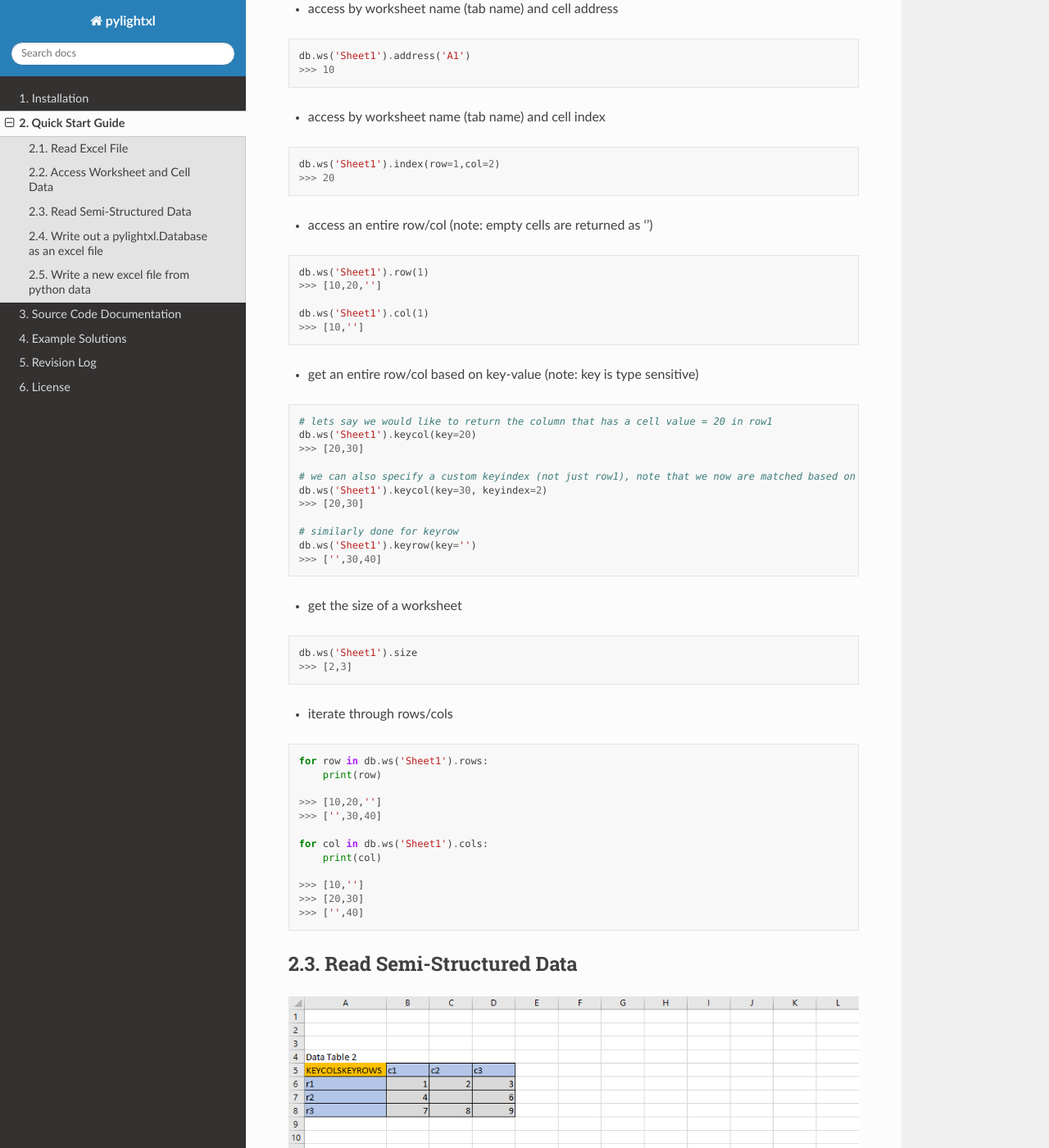
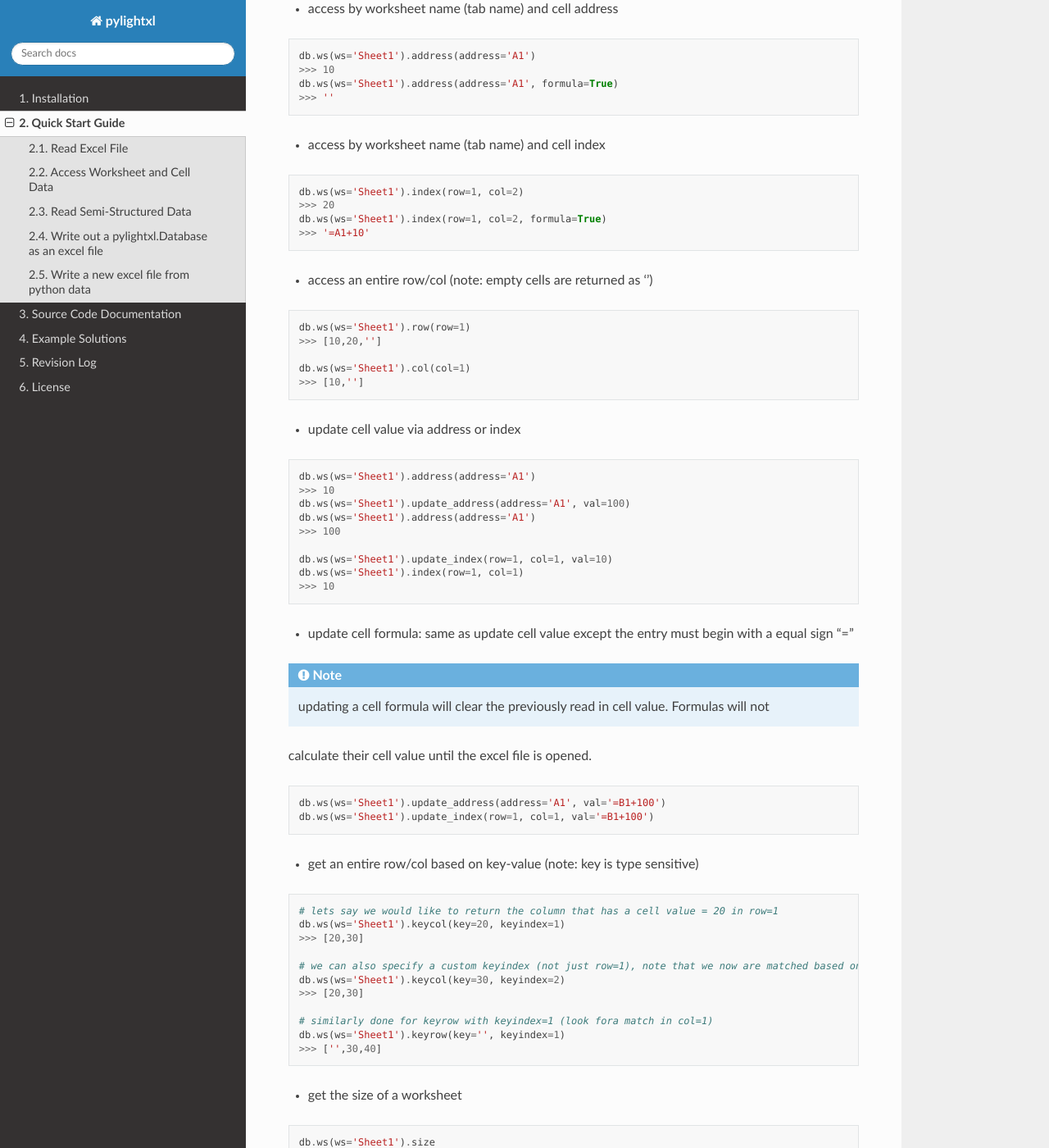
Before and after one commit to PydPiper/pylightxl, a Sphinx documentation site: the page built from doc/source/quickstart.rst, in a window 1280 px wide and 1400 px high, scrolled down 1119 px. Shown: the whole window at 82% size. Built offline with Sphinx 7.4.7 and the Read the Docs theme 2.0.0, drawn with Linux system fonts in a browser that asks for light colours; some of the changed text lies outside the part shown.

Commit message:
update func args and docs for consistency

```diff
--- a/doc/source/quickstart.rst
+++ b/doc/source/quickstart.rst
@@ -15,10 +15,10 @@ Read Excel File
     import pylightxl as xl
 
     # readxl returns a pylightxl database that holds all worksheets and its data
-    db = xl.readxl('folder1/folder2/excelfile.xlsx')
+    db = xl.readxl(fn='folder1/folder2/excelfile.xlsx')
 
     # read only selective sheetnames
-    db = xl.readxl('folder1/folder2/excelfile.xlsx', ('Sheet1','Sheet3'))
+    db = xl.readxl(fn='folder1/folder2/excelfile.xlsx', ws=('Sheet1','Sheet3'))
 
     # return all sheetnames
     db.ws_names
@@ -41,53 +41,81 @@ following cell content:
 
     import pylightxl as xl
 
-    db = xl.readxl('excelfile.xlsx')
+    db = xl.readxl(fn='excelfile.xlsx')
 
 - access by worksheet name (tab name) and cell address
 
 .. code-block:: python
 
-    db.ws('Sheet1').address('A1')
+    db.ws(ws='Sheet1').address(address='A1')
     >>> 10
+    db.ws(ws='Sheet1').address(address='A1', formula=True)
+    >>> ''
 
 - access by worksheet name (tab name) and cell index
 
 .. code-block:: python
 
-    db.ws('Sheet1').index(row=1,col=2)
+    db.ws(ws='Sheet1').index(row=1, col=2)
     >>> 20
+    db.ws(ws='Sheet1').index(row=1, col=2, formula=True)
+    >>> '=A1+10'
 
 - access an entire row/col (note: empty cells are returned as '')
 
 .. code-block:: python
 
-    db.ws('Sheet1').row(1)
+    db.ws(ws='Sheet1').row(row=1)
     >>> [10,20,'']
 
-    db.ws('Sheet1').col(1)
+    db.ws(ws='Sheet1').col(col=1)
     >>> [10,'']
+
+- update cell value via address or index
+
+.. code-block:: python
+
+   db.ws(ws='Sheet1').address(address='A1')
+   >>> 10
+   db.ws(ws='Sheet1').update_address(address='A1', val=100)
+   db.ws(ws='Sheet1').address(address='A1')
+   >>> 100
+
+   db.ws(ws='Sheet1').update_index(row=1, col=1, val=10)
+   db.ws(ws='Sheet1').index(row=1, col=1)
+   >>> 10
+
+- update cell formula: same as update cell value except the entry must begin with a equal sign "="
+
+.. note:: updating a cell formula will clear the previously read in cell value. Formulas will not
+calculate their cell value until the excel file is opened.
+
+.. code-block:: python
+
+   db.ws(ws='Sheet1').update_address(address='A1', val='=B1+100')
+   db.ws(ws='Sheet1').update_index(row=1, col=1, val='=B1+100')
 
 - get an entire row/col based on key-value (note: key is type sensitive)
 
 .. code-block:: python
 
-    # lets say we would like to return the column that has a cell value = 20 in row1
-    db.ws('Sheet1').keycol(key=20)
+    # lets say we would like to return the column that has a cell value = 20 in row=1
+    db.ws(ws='Sheet1').keycol(key=20, keyindex=1)
     >>> [20,30]
 
-    # we can also specify a custom keyindex (not just row1), note that we now are matched based on row2
-    db.ws('Sheet1').keycol(key=30, keyindex=2)
+    # we can also specify a custom keyindex (not just row=1), note that we now are matched based on row=2
+    db.ws(ws='Sheet1').keycol(key=30, keyindex=2)
     >>> [20,30]
 
-    # similarly done for keyrow
-    db.ws('Sheet1').keyrow(key='')
+    # similarly done for keyrow with keyindex=1 (look fora match in col=1)
+    db.ws(ws='Sheet1').keyrow(key='', keyindex=1)
     >>> ['',30,40]
 
 - get the size of a worksheet
 
 .. code-block:: python
 
-    db.ws('Sheet1').size
+    db.ws(ws='Sheet1').size
     >>> [2,3]
 
 
@@ -95,13 +123,13 @@ following cell content:
 
 .. code-block:: python
 
-    for row in db.ws('Sheet1').rows:
+    for row in db.ws(ws='Sheet1').rows:
         print(row)
 
     >>> [10,20,'']
     >>> ['',30,40]
 
-    for col in db.ws('Sheet1').cols:
+    for col in db.ws(ws='Sheet1').cols:
         print(col)
 
     >>> [10,'']
@@ -118,10 +146,10 @@ Read Semi-Structured Data
 .. code-block:: python
 
     import pylightxl
-    db = pylightxl.readxl('Book1.xlsx')
+    db = pylightxl.readxl(fn='Book1.xlsx')
 
     # request a semi-structured data (ssd) output
-    ssd = db.ws('Sheet1').ssd(keycols="KEYCOLS", keyrows="KEYROWS")
+    ssd = db.ws(ws='Sheet1').ssd(keycols="KEYCOLS", keyrows="KEYROWS")
 
     ssd[0]
     >>> {'keyrows': ['r1', 'r2', 'r3'], 'keycols': ['c1', 'c2', 'c3'], 'data': [[1, 2, 3], [4, '', 6], [7, 8, 9]]}
@@ -143,19 +171,19 @@ Note that equations typed by the user will not calculate for its value until the
    import pylightxl as xl
 
    # read in an existing worksheet and change values of its cells (same worksheet as above)
-   db = xl.readxl('excelfile.xlsx')
+   db = xl.readxl(fn='excelfile.xlsx')
    # overwrite existing number value
-   db.ws('Sheet1').index(row=1, col=1)
+   db.ws(ws='Sheet1').index(row=1, col=1)
    >>> 10
-   db.ws('Sheet1').update_index(row=1, col=1, val=100)
-   db.ws('Sheet1').index(row=1, col=1)
+   db.ws(ws='Sheet1').update_index(row=1, col=1, val=100)
+   db.ws(ws='Sheet1').index(row=1, col=1)
    >>> 100
    # write text
-   db.ws('Sheet1').update_index(row=1, col=2, val='twenty')
+   db.ws(ws='Sheet1').update_index(row=1, col=2, val='twenty')
    # write equations
-   db.ws('Sheet1').update_address(address='A3', val='=A1')
+   db.ws(ws='Sheet1').update_address(address='A3', val='=A1')
 
-   xl.writexl(db, 'updated.xlsx')
+   xl.writexl(db=db, fn='updated.xlsx')
 
 
 Write a new excel file from python data
@@ -173,11 +201,11 @@ For new python data that did not come from an existing excel speadsheet.
     db = xl.Database()
 
     # add a blank worksheet to the db
-    db.add_ws(sheetname="Sheet1", data={})
+    db.add_ws(ws="Sheet1")
 
     # loop to add our data to the worksheet
     for row_id, data in enumerate(mydata, start=1)
-        db.ws("Sheet1").update_index(row=row_id, col=1, val=data)
+        db.ws(ws="Sheet1").update_index(row=row_id, col=1, val=data)
 
     # write out the db
-    xl.writexl(db, "output.xlsx")
+    xl.writexl(db=db, fn="output.xlsx")
```
Also changed, not shown: doc/source/revlog.rst (+14 -3 lines), 4 other files.
